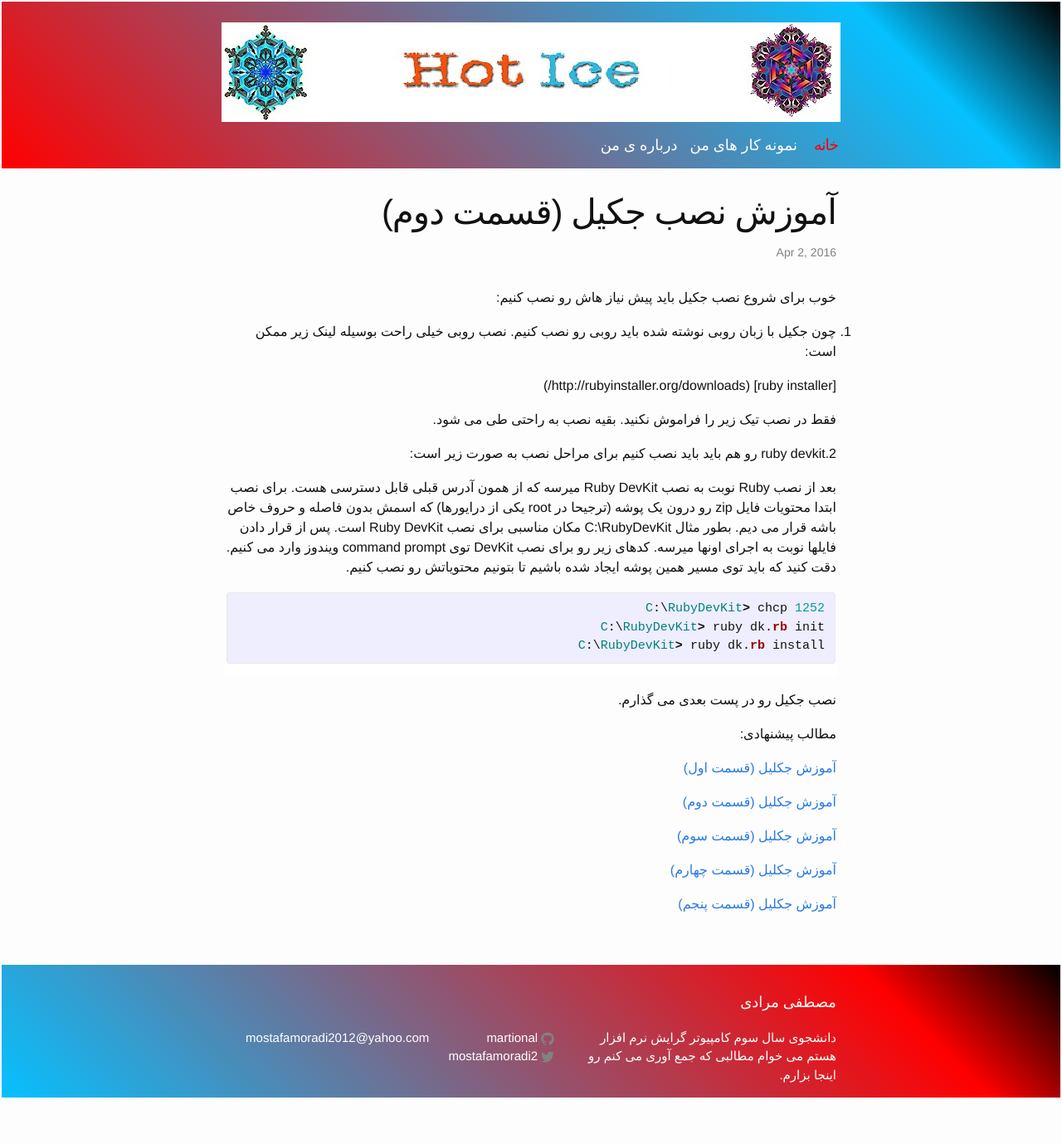
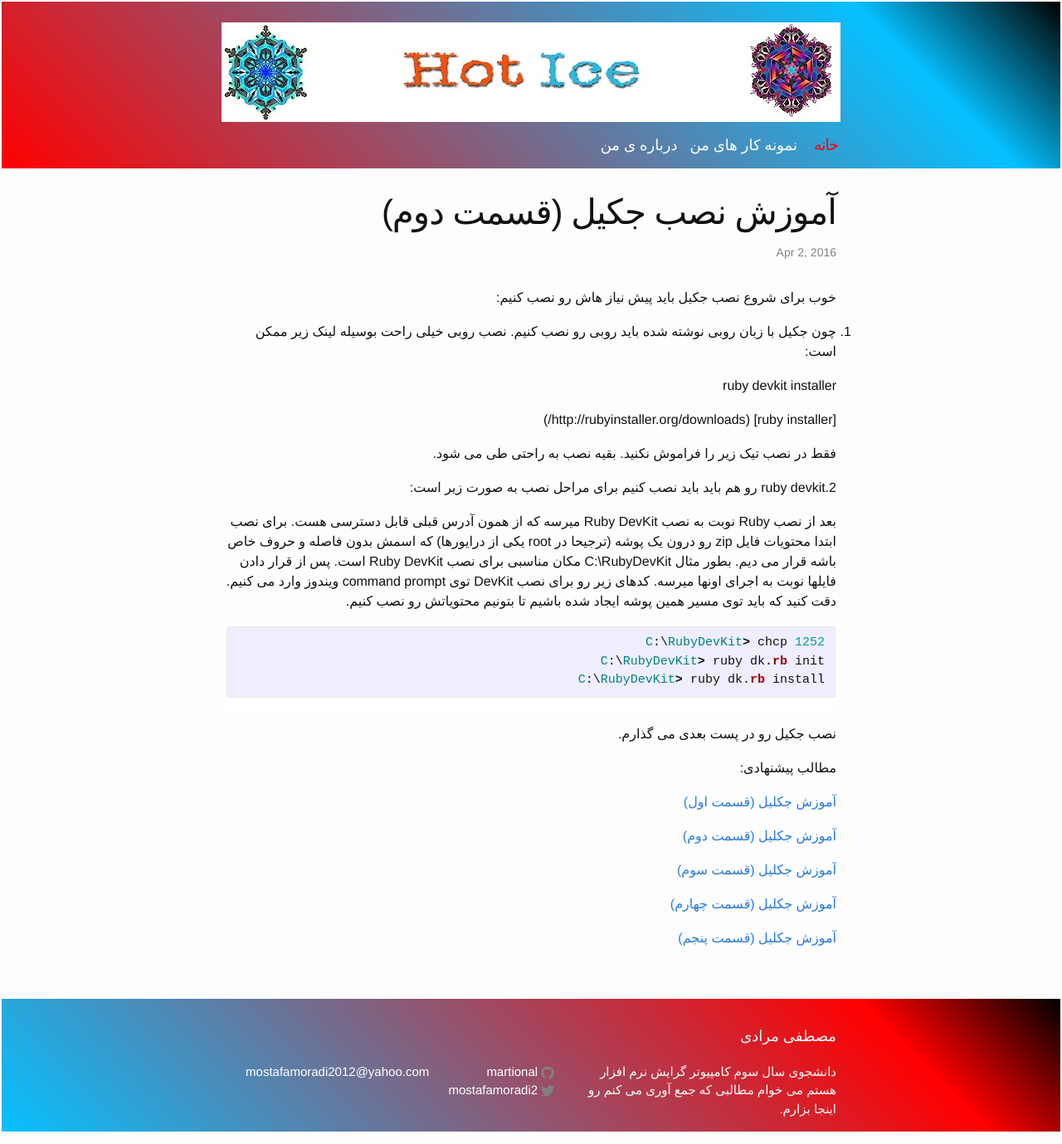
Before and after one commit to martional/martional.github.io, a Jekyll site: the page built from _posts/2016-04-02-jekyll-part-1.markdown, in a window 1280 px wide. Shown: the whole page at 83% size. Built offline with Jekyll 4.4.1, drawn with Linux system fonts in a browser that asks for light colours; before the commit the page ends 1338 px from its top, so only the background shows below that.

Commit message:
Update 2016-04-02-jekyll-part-1.markdown

```diff
--- a/_posts/2016-04-02-jekyll-part-1.markdown
+++ b/_posts/2016-04-02-jekyll-part-1.markdown
@@ -8,6 +8,8 @@ image-id: jekyll-1
 خوب برای شروع نصب جکیل باید پیش نیاز هاش رو نصب کنیم:
 
 1. چون جکیل با زبان روبی نوشته شده باید روبی رو نصب کنیم. نصب روبی خیلی راحت بوسیله لینک زیر ممکن است:
+
+ruby devkit installer
 
 [ruby installer] (http://rubyinstaller.org/downloads/)
 
```
